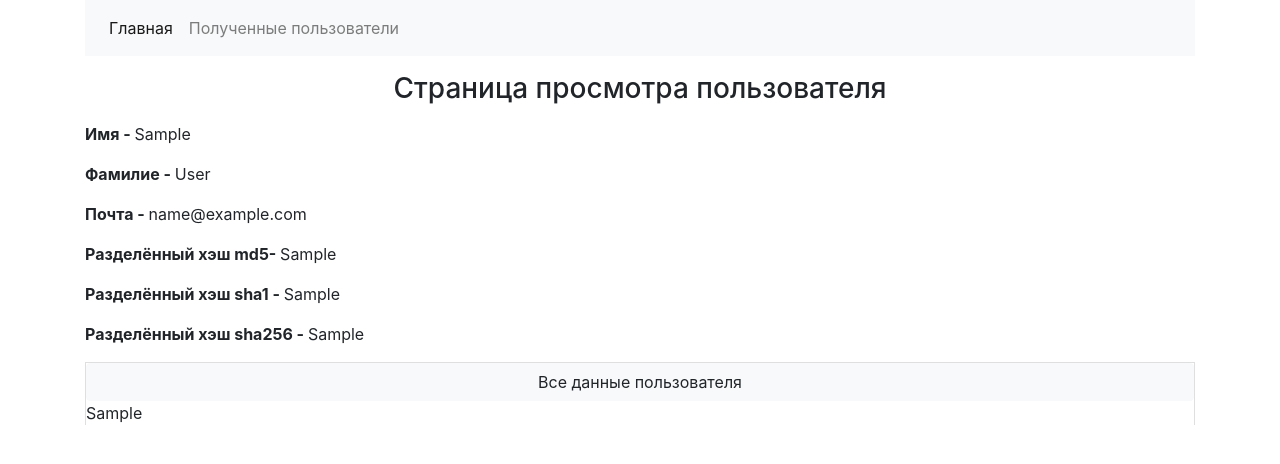
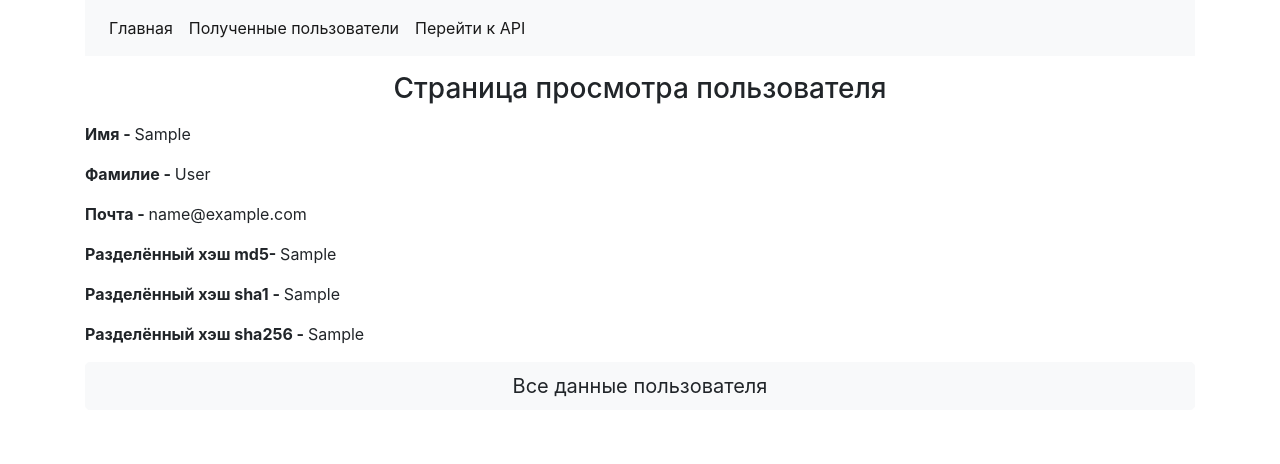
Before and after one commit to Zeroitman/Test_exercise_for_O, a Django app: page /user/1 in a window 1280 px wide. Shown: the top 464 px of the page. Run offline with Django 3.2, Linux system fonts and the light colour scheme; tables that the repository leaves empty hold one stand-in row (values such as "Sample post"); some libraries are stand-ins or nearby versions.

Commit message:
№6. Add link in base template and in api, upgrade user page

```diff
--- a/source/api_v1/serializers.py
+++ b/source/api_v1/serializers.py
@@ -3,6 +3,8 @@
 
 
 class UserSerializer(serializers.ModelSerializer):
+    url = serializers.HyperlinkedIdentityField(view_name='api_v1:user-detail')
+
     class Meta:
         model = User
-        fields = ('first_name', 'last_name', 'email', 'md5', 'sha1', 'sha256', 'all_user_data')
+        fields = ('url', 'first_name', 'last_name', 'email', 'md5', 'sha1', 'sha256', 'all_user_data')
--- a/source/source/urls.py
+++ b/source/source/urls.py
@@ -15,7 +15,7 @@
 """
 from django.contrib import admin
 from django.urls import path, include
-from webapp.views import index_view, get_user
+from webapp.views import index_view, get_user, get_api_link
 from webapp.views import UserDetailView, UserListView
 
 urlpatterns = [
@@ -23,6 +23,7 @@
     path('admin/', admin.site.urls),
     path('', index_view, name="start_page"),
     path('user', get_user, name="get_user"),
+    path('hostname/user', get_api_link, name="get_api_link"),
     path('user/<int:pk>', UserDetailView.as_view(), name='user_page'),
     path('all_users', UserListView.as_view(), name='all_user_page')
 ]
--- a/source/webapp/models.py
+++ b/source/webapp/models.py
@@ -2,12 +2,12 @@
 
 
 class User(models.Model):
-    first_name = models.CharField(max_length=255, verbose_name='Имя пользователя', null=True, blank=True)
-    last_name = models.CharField(max_length=255, verbose_name='Фамилие пользователя', null=True, blank=True)
-    email = models.EmailField(verbose_name='Почтовый ящик', null=True, blank=True)
-    md5 = models.TextField(verbose_name='Разделённый md5', null=True, blank=True)
-    sha1 = models.TextField(verbose_name='Разделённый sha1', null=True, blank=True)
-    sha256 = models.TextField(verbose_name='Разделённый sha256', null=True, blank=True)
+    first_name = models.CharField(max_length=255, verbose_name='Имя пользователя')
+    last_name = models.CharField(max_length=255, verbose_name='Фамилие пользователя')
+    email = models.EmailField(verbose_name='Почтовый ящик')
+    md5 = models.TextField(verbose_name='Разделённый md5')
+    sha1 = models.TextField(verbose_name='Разделённый sha1')
+    sha256 = models.TextField(verbose_name='Разделённый sha256')
     all_user_data = models.TextField(verbose_name='Все полученные данные')
 
     def __str__(self):
--- a/source/webapp/templates/base.html
+++ b/source/webapp/templates/base.html
@@ -6,19 +6,21 @@
     <meta http-equiv="X-UA-Compatible" content="ie=edge">
     <link rel="stylesheet" href="https://stackpath.bootstrapcdn.com/bootstrap/4.3.1/css/bootstrap.min.css"
           integrity="sha384-ggOyR0iXCbMQv3Xipma34MD+dH/1fQ784/j6cY/iJTQUOhcWr7x9JvoRxT2MZw1T" crossorigin="anonymous">
+    <script src="https://code.jquery.com/jquery-1.12.4.js"></script>
+    <script src="https://code.jquery.com/ui/1.12.1/jquery-ui.js"></script>
 </head>
 <body>
 <div class="container">
     <nav class="navbar navbar-expand-lg navbar-light bg-light">
         <div class="navbar-nav">
             <a class="nav-item nav-link active" href="{% url 'start_page' %}">Главная <span class="sr-only">(current)</span></a>
-            <a class="nav-item nav-link" href="{% url 'all_user_page' %}">Полученные пользователи</a>
+            <a class="nav-item nav-link active" href="{% url 'all_user_page' %}">Полученные пользователи</a>
+            <a class="nav-item nav-link active" href="{% url 'get_api_link' %}">Перейти к API</a>
         </div>
     </nav>
-
 {% block content %}{% endblock %}
+{% block scripts %}{% endblock %}
 </div>
-</body>
 <div class="class mt-4"></div>
 </body>
 </html>
--- a/source/webapp/templates/user_page.html
+++ b/source/webapp/templates/user_page.html
@@ -6,19 +6,15 @@
     <p class="font-weight-bold mt-3">Почта - <span class="font-weight-normal">{{ user.email }}</span></p>
     <p class="font-weight-bold mt-3">Разделённый хэш md5- <span class="font-weight-normal">{{ user.md5 }}</span></p>
     <p class="font-weight-bold mt-3">Разделённый хэш sha1 - <span class="font-weight-normal">{{ user.sha1 }}</span></p>
-    <p class="font-weight-bold mt-3">Разделённый хэш sha256 - <span class="font-weight-normal">{{ user.sha256 }}</span></p>
-    <div class="accordion" id="accordionExample">
-        <div class="card">
-            <button class="btn btn_outline_none btn-light"
-                    type="button"
-                    data-toggle="collapse"
-                    data-target="#collapseOne"
-                    aria-controls="collapseOne">
-                <span class="btn_accordion_text">Все данные пользователя</span>
-            </button>
-            <div id="collapseOne" class="collapse show" aria-labelledby="headingOne" data-parent="#accordionExample">
-                {{ user.all_user_data }}
-            </div>
-        </div>
+    <p class="font-weight-bold mt-3">Разделённый хэш sha256 - <span class="font-weight-normal">{{ user.sha256 }}</span>
+    </p>
+    <div id="accordion" class="accordion">
+        <button type="button" class="btn btn-light btn-lg btn-block">
+            <span class="btn_accordion_text">Все данные пользователя</span>
+        </button>
+        <div>{{ user.all_user_data }}</div>
     </div>
 {% endblock %}
+{% block scripts %}
+    <script>$('#accordion').accordion({active: false, collapsible: true})</script>
+{% endblock %}
--- a/source/webapp/views.py
+++ b/source/webapp/views.py
@@ -3,6 +3,7 @@
 from django.shortcuts import render, redirect
 from django.views.generic import DetailView, ListView
 import re
+from django.http import HttpResponseRedirect
 
 
 def index_view(request):
@@ -56,6 +57,10 @@
     return redirect('user_page', pk=user.pk)
 
 
+def get_api_link():
+    return HttpResponseRedirect('../hostname/user/')
+
+
 class UserDetailView(DetailView):
     model = User
     template_name = 'user_page.html'
```
Also changed, not shown: source/webapp/migrations/0001_initial.py (added).
